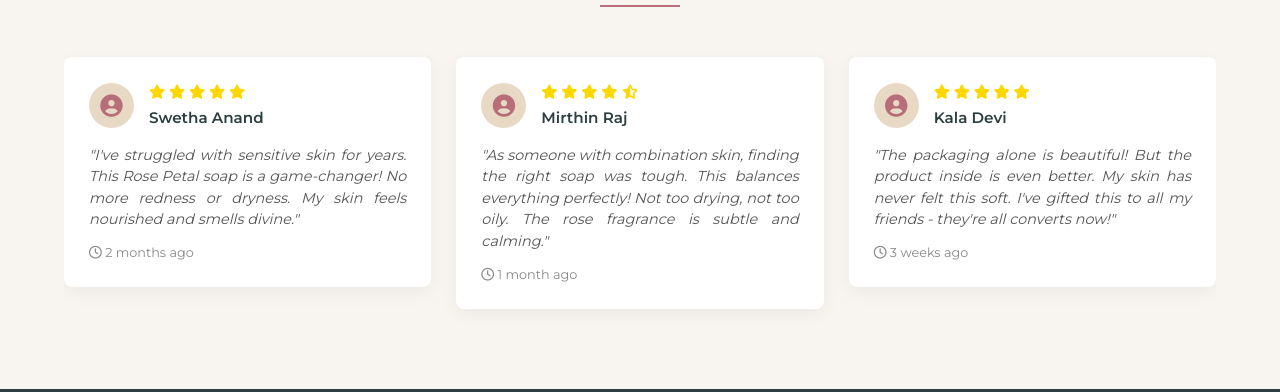
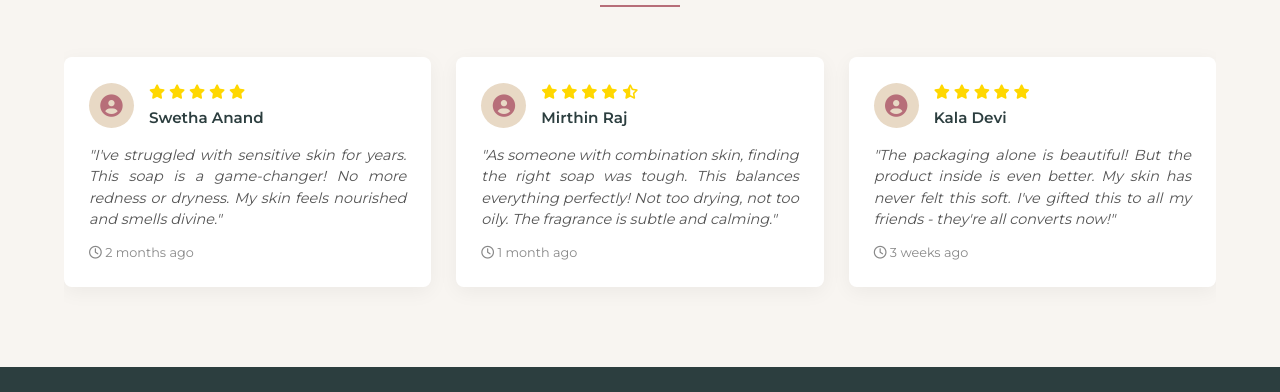
Before and after one commit to bhaporganics/aurasoaps, a plain HTML site: page product-straw-berry-.html in a window 1280 px wide. Shown: the part 2670-3062 px from the top of the page. Drawn offline with nearby package versions, Linux system fonts and the light colour scheme.

Commit message:
Update product-straw-berry-.html

```diff
--- a/product-straw-berry-.html
+++ b/product-straw-berry-.html
@@ -260,7 +260,7 @@
         </div>
     </section>
 
-<section class="section" style="background:var(--light);">
+    <section class="section" style="background:var(--light);">
 
         <div class="container">
             <h2 class="section-title">Customer Love</h2>
@@ -294,7 +294,7 @@
                                 </div>
                                 <p class="review-text" style="font-size:0.9rem;">
 
-                                    "I've struggled with sensitive skin for years. This Rose Petal soap is a game-changer! No more redness or dryness. My skin feels nourished and smells divine."
+                                    "I've struggled with sensitive skin for years. This soap is a game-changer! No more redness or dryness. My skin feels nourished and smells divine."
                                 </p>
                                 <div style="font-size:0.8rem;color:#888;margin-top:12px;">
 
@@ -329,7 +329,7 @@
                                 </div>
 
                                 <p class="review-text" style="font-size:0.9rem;">
-                                    "As someone with combination skin, finding the right soap was tough. This balances everything perfectly! Not too drying, not too oily. The rose fragrance is subtle and calming."
+                                    "As someone with combination skin, finding the right soap was tough. This balances everything perfectly! Not too drying, not too oily. The  fragrance is subtle and calming."
                                 </p>
                                 <div style="font-size:0.8rem;color:#888;margin-top:12px;">
 
@@ -377,6 +377,7 @@
 
                     <div class="swiper-button-next" style="color:var(--accent);font-size:1.2rem;"></div>
                     <div class="swiper-button-prev" style="color:var(--accent);font-size:1.2rem;"></div>
+
 
                     <div class="swiper-pagination"></div>
                 </div>
```
